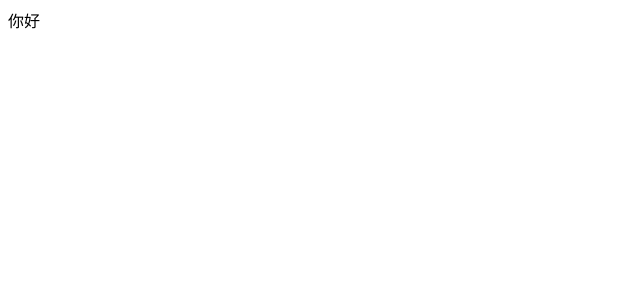
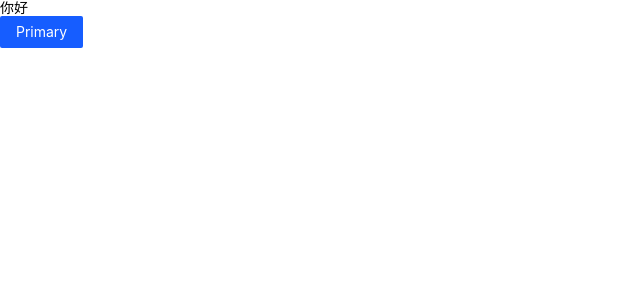
Before and after one commit to Alanyaeer/anoyoce-client, a Vue app: page /login in a window 1280 px wide. Before the commit this address had no page. Shown: the top 300 px of the page, without its empty margins (0-640 px from the left). Built offline with nearby package versions, Linux system fonts and the light colour scheme.

Commit message:
add some file

```diff
--- a/package.json
+++ b/package.json
@@ -12,16 +12,20 @@
   },
   "dependencies": {
     "pinia": "^2.1.7",
+    "pinia-plugin-persistedstate": "^3.2.1",
     "vue": "^3.4.21",
     "vue-router": "^4.3.0"
   },
   "devDependencies": {
+    "@arco-design/web-vue": "^2.55.1",
     "@rushstack/eslint-patch": "^1.8.0",
     "@vitejs/plugin-vue": "^5.0.4",
     "@vue/eslint-config-prettier": "^9.0.0",
     "eslint": "^8.57.0",
     "eslint-plugin-vue": "^9.23.0",
     "prettier": "^3.2.5",
+    "unplugin-auto-import": "^0.17.5",
+    "unplugin-vue-components": "^0.26.0",
     "vite": "^5.2.8"
   }
 }
--- /dev/null
+++ b/src/views/chat/chatMainPage.vue
@@ -0,0 +1,11 @@
+<script setup>
+</script>
+
+<template>
+    <div>
+        这是聊天页面
+    </div>
+</template>
+
+<style lang="scss" scoped>
+</style>
--- /dev/null
+++ b/src/views/login/loginPage.vue
@@ -0,0 +1,11 @@
+<script setup>
+</script>
+
+<template>
+    <div>
+        <a-button type="primary">Primary</a-button>
+    </div>
+</template>
+
+<style lang="scss" scoped>
+</style>
--- a/vite.config.js
+++ b/vite.config.js
@@ -1,5 +1,7 @@
 import { fileURLToPath, URL } from 'node:url'
-
+import { ElementPlusResolver } from 'unplugin-vue-components/resolvers'
+import AutoImport from 'unplugin-auto-import/vite'
+import Components from 'unplugin-vue-components/vite'
 import { defineConfig } from 'vite'
 import vue from '@vitejs/plugin-vue'
 
@@ -7,7 +9,14 @@ import vue from '@vitejs/plugin-vue'
 export default defineConfig({
   plugins: [
     vue(),
+    AutoImport({
+      resolvers: [ElementPlusResolver()]
+    }),
+    Components({
+      resolvers: [ElementPlusResolver()]
+    })
   ],
+  base: '/',
   resolve: {
     alias: {
       '@': fileURLToPath(new URL('./src', import.meta.url))
```
Also changed, not shown: src/main.js (+6 -4 lines), src/router/index.js (+8 -1 lines), 1 other file (tests, documents, lock files or other folders).
